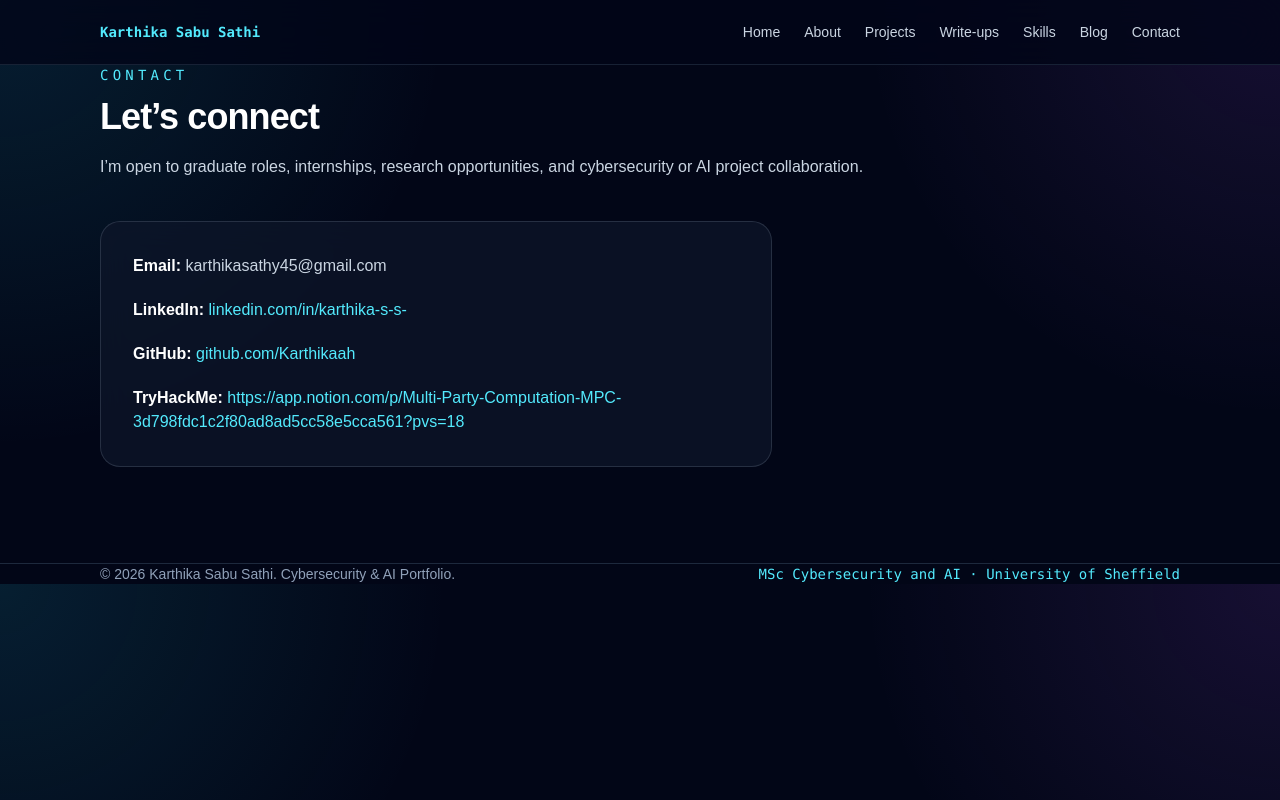
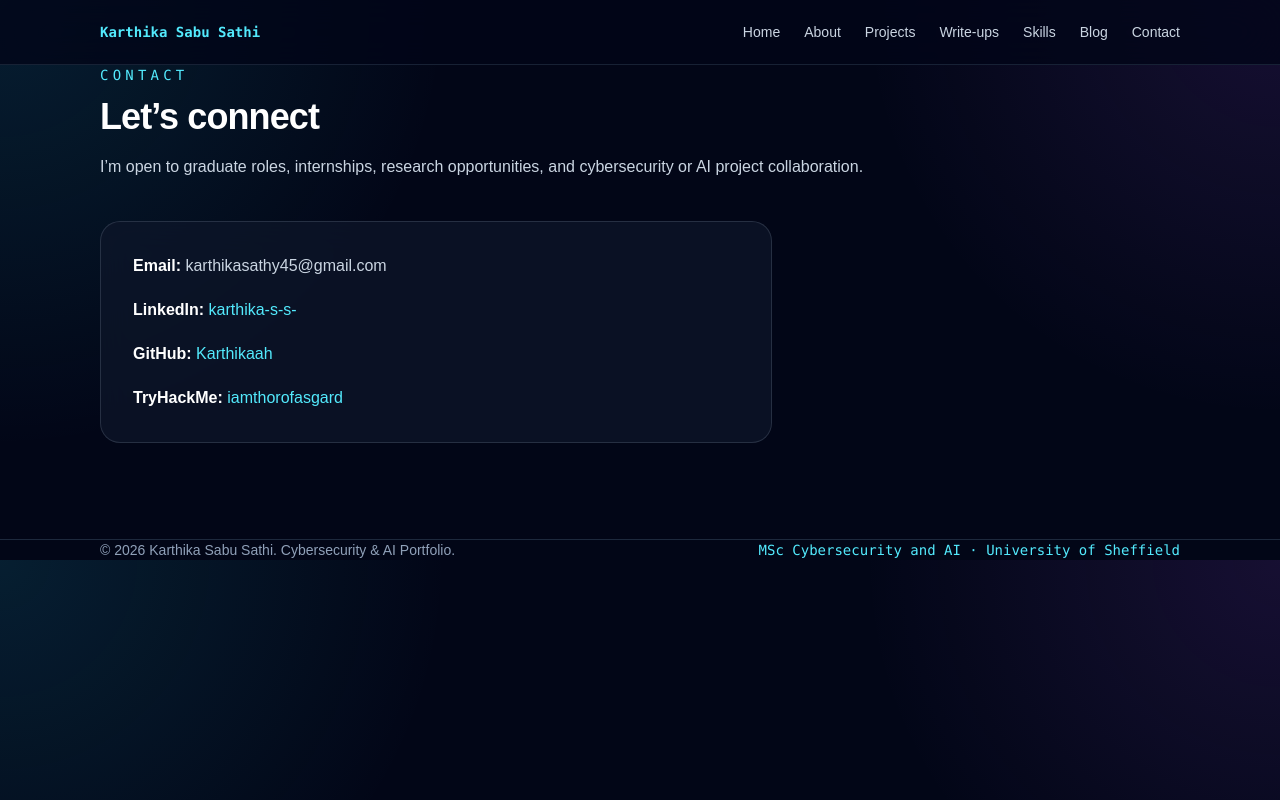
Before and after one commit to Karthikaaah/karthika-portfolio, a Next.js app: page /contact in a window 1280 px wide. Built offline with nearby package versions, Linux system fonts and the light colour scheme.

Commit message:
Update page.tsx

```diff
--- a/app/contact/page.tsx
+++ b/app/contact/page.tsx
@@ -18,19 +18,19 @@ export default function ContactPage() {
           <p>
             <span className="font-semibold text-white">LinkedIn:</span>{" "}
             <a href="https://www.linkedin.com/in/karthika-s-s-" className="text-cyan-300 hover:underline">
-              linkedin.com/in/karthika-s-s-
+             karthika-s-s-
             </a>
           </p>
           <p>
             <span className="font-semibold text-white">GitHub:</span>{" "}
-            <a href="#" className="text-cyan-300 hover:underline">
-              github.com/Karthikaah
+            <a href="https://github.com/Karthikaaah" className="text-cyan-300 hover:underline">
+              Karthikaah
             </a>
           </p>
           <p>
             <span className="font-semibold text-white">TryHackMe:</span>{" "}
-            <a href="#" className="text-cyan-300 hover:underline">
-              https://app.notion.com/p/Multi-Party-Computation-MPC-3d798fdc1c2f80ad8ad5cc58e5cca561?pvs=18
+            <a href="https://tryhackme.com/p/iamthorofasgard" className="text-cyan-300 hover:underline">
+              iamthorofasgard
             </a>
           </p>
         </div>
```
